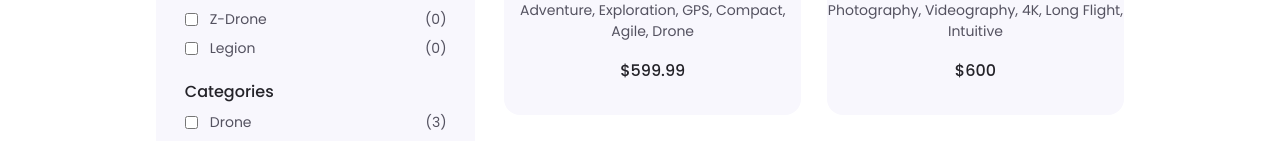
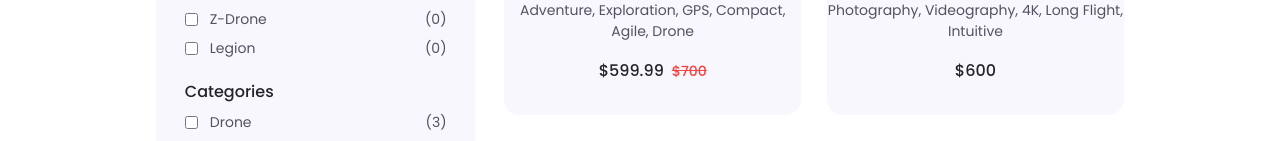
Before and after one commit to chard2023/airbots, a React (Create React App) app: page /shop in a window 1280 px wide. Shown: the part 479-620 px from the top of the page. Built offline with nearby package versions, Linux system fonts and the light colour scheme.

Commit message:
add discounted price

```diff
--- a/src/pages/shop/index.js
+++ b/src/pages/shop/index.js
@@ -69,6 +69,9 @@ function Shop() {
     useEffect(() => {
         window.addEventListener('updateMyCart', checkCartUpdates);
     }, []);
+    const origPrice = {
+        marginLeft: "8px"
+    }
   return (
     <main className="main">
         <section className="shop section container">
@@ -153,9 +156,12 @@ function Shop() {
                             <h3 className="shop__title">{i.productName}</h3>
                             <span className="shop__subtitle">{i.desc}</span>
 
-                            <div className="shop__prices">
+                            <span className="new__price">${i.discountedPrice || i.price}</span>
+                                {i.discountedPrice ? <span className="new__discount" style={origPrice}>${i.price}</span> : null}
+
+                            {/* <div className="shop__prices">
                                 <span className="shop__price">${i.discountedPrice ? i.discountedPrice : i.price}</span>
-                            </div>
+                            </div> */}
                             <a onClick={() => addToCart(i)} className="button shop__button">
                                 <i className="bx bx-cart-alt shop__icon"></i>
                             </a>
```
